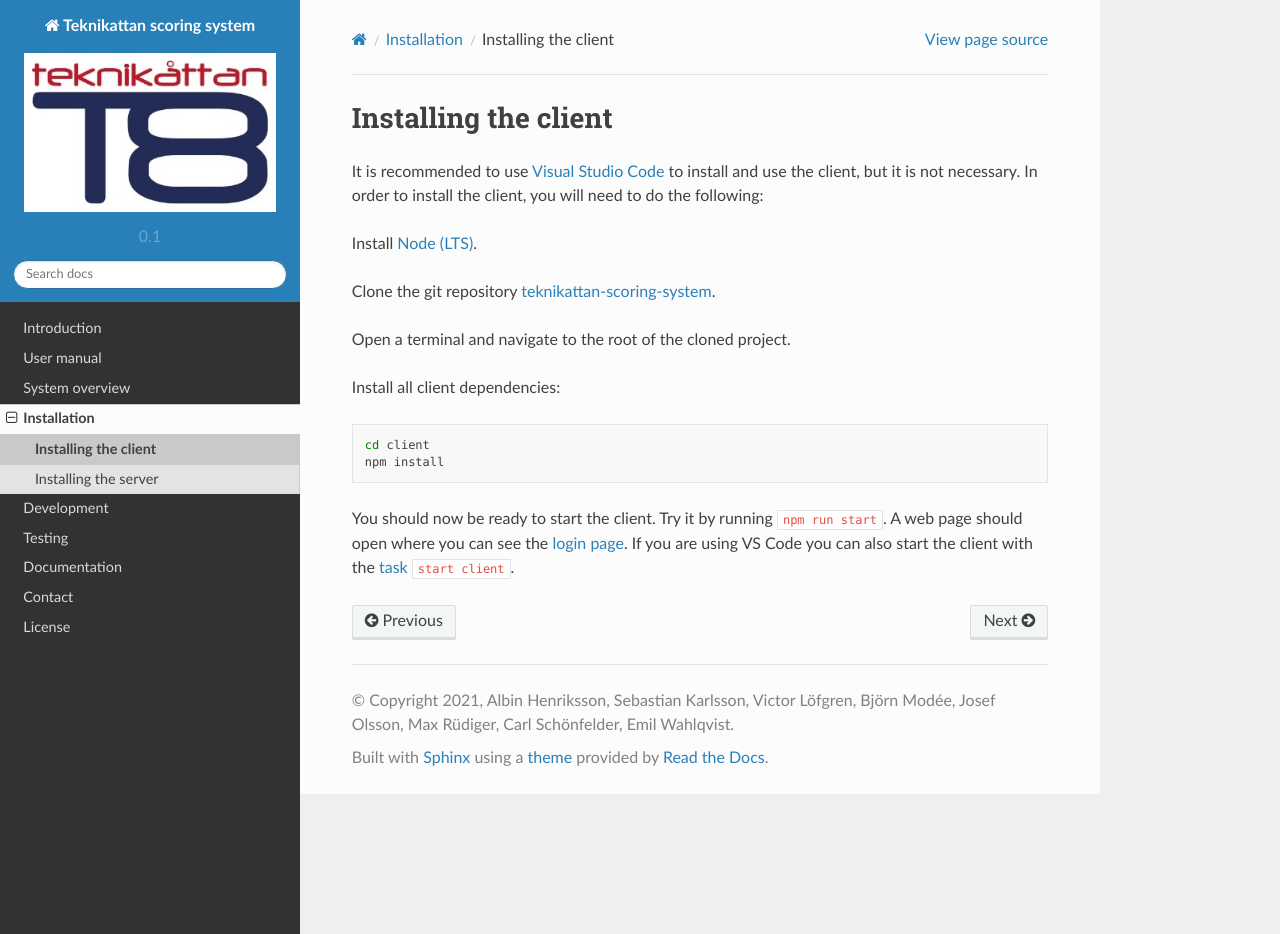
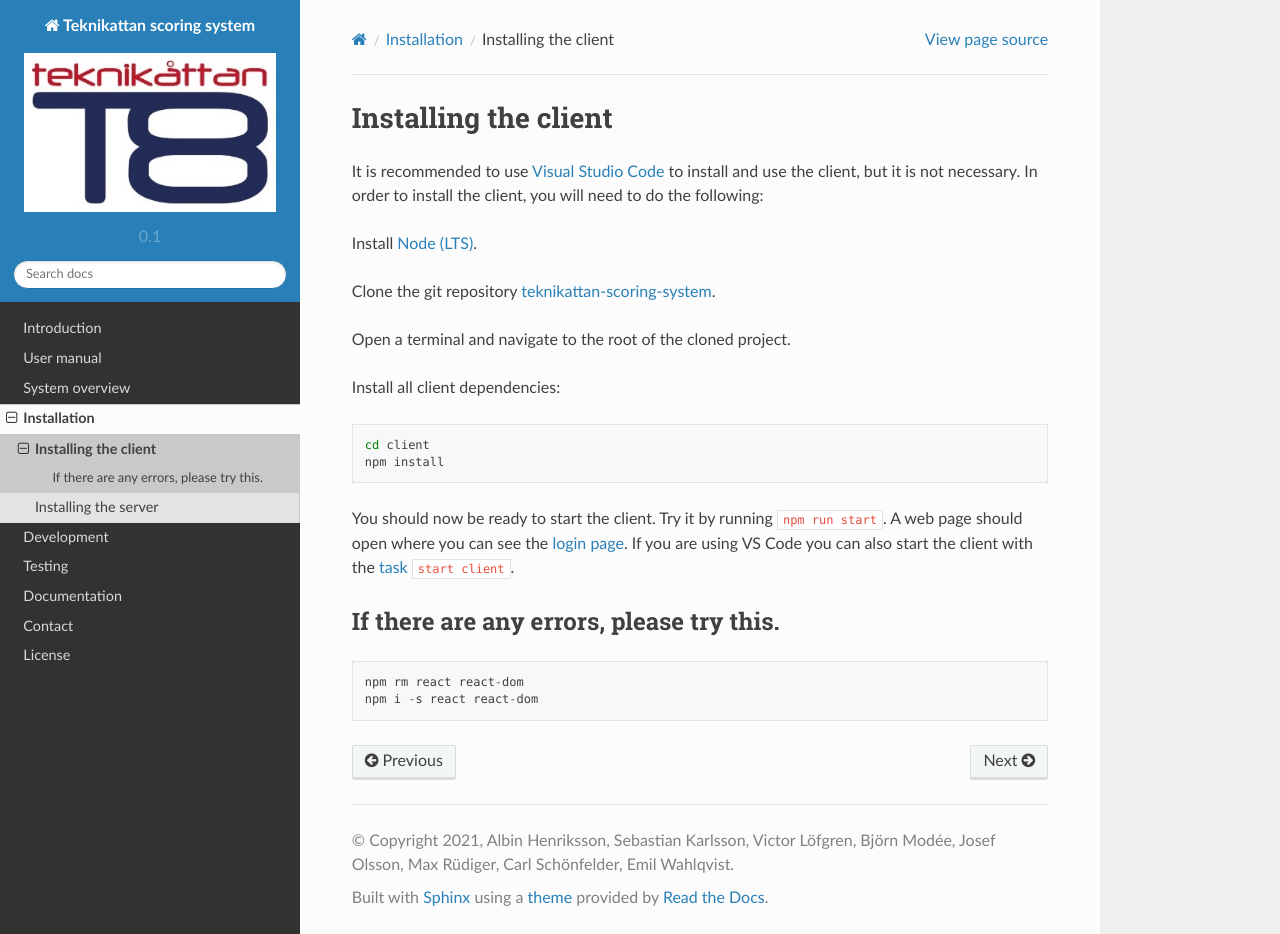
Before and after one commit to bmodee/Teknikattan, a Sphinx documentation site: the page built from docs/source/installation/client.md, in a window 1280 px wide and 934 px high. Built offline with Sphinx 7.4.7 and the Read the Docs theme 2.0.0, drawn with Linux system fonts in a browser that asks for light colours.

Commit message:
Possible fix to a client error

````diff
--- a/docs/source/installation/client.md
+++ b/docs/source/installation/client.md
@@ -20,3 +20,9 @@ You should now be ready to start the client.
 Try it by running `npm run start`.
 A web page should open where you can see the [login page](../user_manual/login.md).
 If you are using VS Code you can also start the client with the [task](../development/vscode.md) `start client`.
+
+## If there are any errors, please try this.
+```
+npm rm react react-dom
+npm i -s react react-dom
+```
````
Also changed, not shown: server/README.md.
